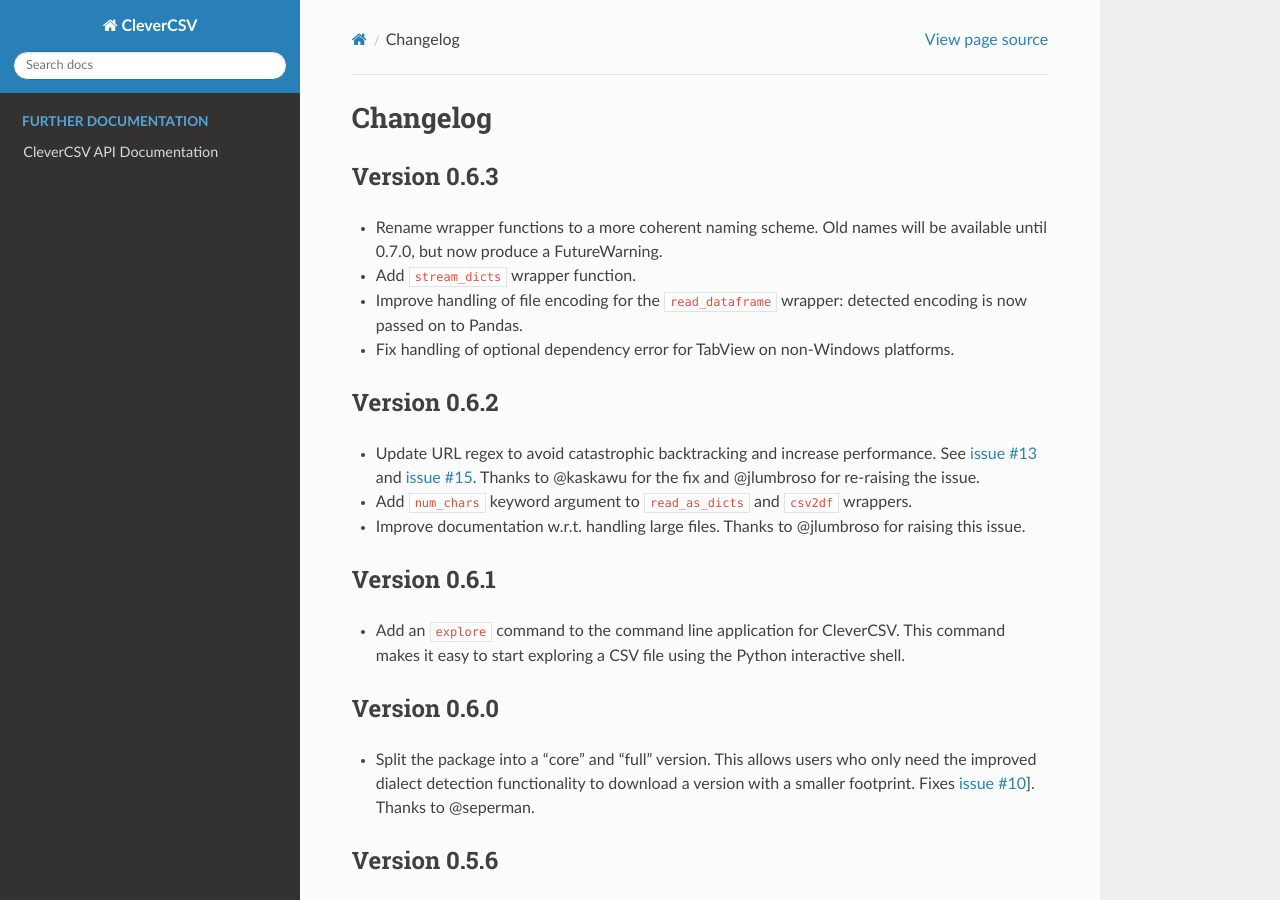
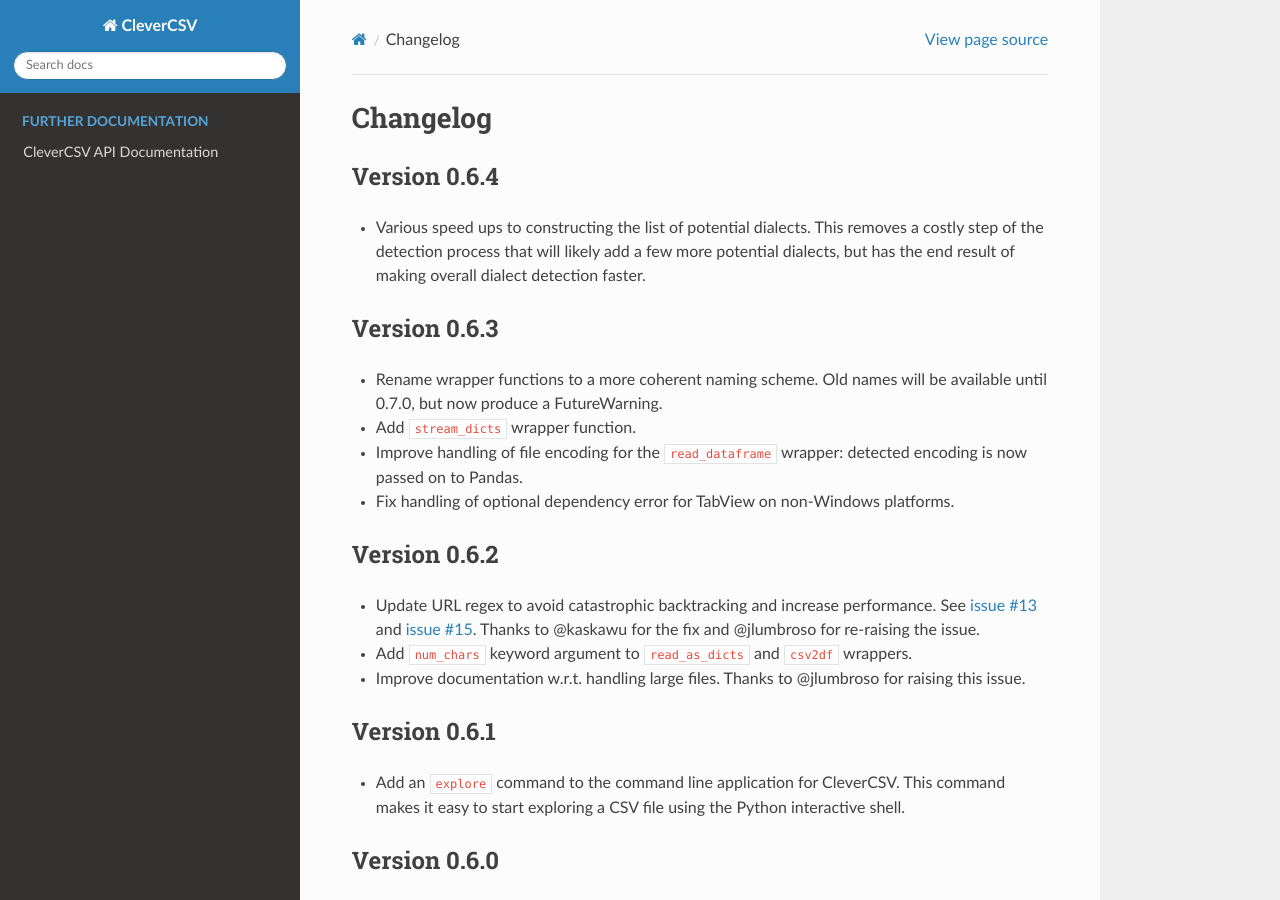
Before and after one commit to alan-turing-institute/CleverCSV, a Sphinx documentation site: the page built from docs/CHANGELOG.rst, in a window 1280 px wide and 900 px high. Built offline with Sphinx 7.4.7 and the Read the Docs theme 2.0.0, drawn with Linux system fonts in a browser that asks for light colours; pages that are not in the unit, such as notebooks, are missing from menus.

Commit message:
CleverCSV Release 0.6.4
Various speed ups to constructing the list of potential dialects. This
removes a costly step of the detection process that will likely add a few
more potential dialects, but has the end result of making overall dialect
detection faster.

```diff
--- a/docs/CHANGELOG.rst
+++ b/docs/CHANGELOG.rst
@@ -1,6 +1,15 @@
 
 Changelog
 =========
+
+Version 0.6.4
+-------------
+
+
+* Various speed ups to constructing the list of potential dialects. This
+  removes a costly step of the detection process that will likely add a few
+  more potential dialects, but has the end result of making overall dialect
+  detection faster.
 
 Version 0.6.3
 -------------
```
Also changed, not shown: CHANGELOG.md (+7 -0 lines).
